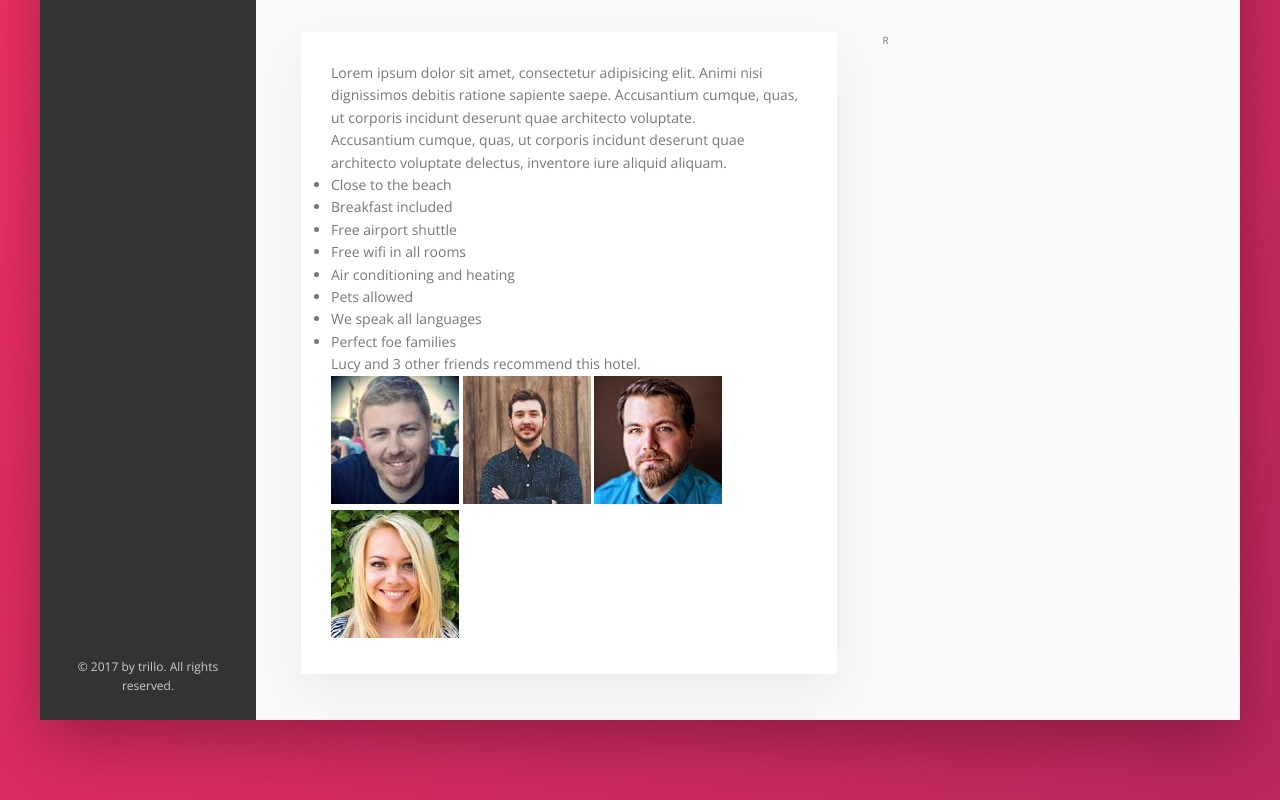
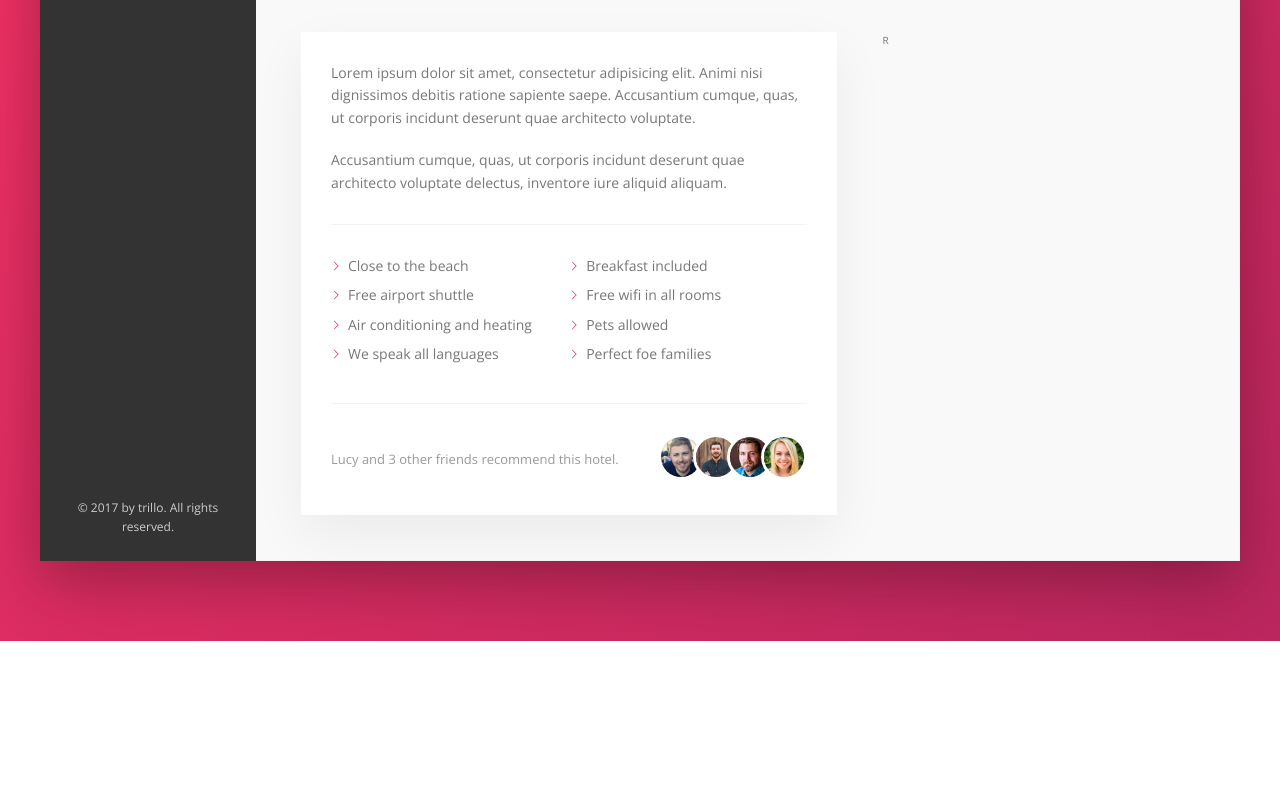
Before and after one commit to olbesp/trillo, a website: page index.html in a window 1280 px wide. Shown: the part 615-1415 px from the top of the page. After the commit the page ends 1256 px from the top, so only its background shows below. Drawn offline with nearby package versions, Linux system fonts and the light colour scheme.

Commit message:
Add style into 'description' section

```diff
--- a/index.html
+++ b/index.html
@@ -154,7 +154,7 @@
                    <li class="list__item">Perfect foe families</li>
                  </ul>
                  <div class="recommend">
-                   <p class="pecommend__count">
+                   <p class="recommend__count">
                      Lucy and 3 other friends recommend this hotel.
                    </p>
                    <div class="recommend__friends">
--- a/sass/_components.scss
+++ b/sass/_components.scss
@@ -304,3 +304,78 @@
     box-shadow: none;
   }
 }
+
+//////////////////////////////////
+// PARAGRAPH
+.paragraph:not(:last-of-type) {
+  margin-bottom: 2rem;
+}
+
+
+//////////////////////////////////
+// LIST
+.list {
+  list-style: none;
+  margin: 3rem 0;
+  padding: 3rem 0;
+  border-top: var(--line);
+  border-bottom: var(--line);
+
+  display: flex;
+  flex-wrap: wrap;
+
+  &__item {
+    flex: 0 0 50%;
+    margin-bottom: .7rem;
+  }
+
+  &__item::before {
+    content: "";
+    display: inline-block;
+    height: 1rem;
+    width: 1rem;
+    margin-right: .7rem;
+
+    // Older browsers
+    // background-image: url(../img/chevron-thin-right.svg);
+    // background-size: cover;
+
+    // Newer browsers - masks
+    background-color: var(--color-primary);
+    -webkit-mask-image: url(../img/chevron-thin-right.svg);
+    -webkit-mask-size: cover;
+    mask-image: url(../img/chevron-thin-right.svg);
+    mask-size: cover;
+  }
+}
+
+
+//////////////////////////////////
+// RECOMMEND
+.recommend {
+  font-size: 1.3rem;
+  color: var(--color-grey-dark-3);
+
+  display: flex;
+  align-items: center;
+
+  &__count {
+    margin-right: auto;
+  }
+
+  &__friends {
+
+  }
+
+  &__photo {
+    box-sizing: content-box;
+    height: 4rem;
+    width: 4rem;
+    border-radius: 50%;
+    border: 3px solid #fff;
+
+    &:not(:last-child) {
+      margin-right: -1.5rem;
+    }
+  }
+}
```
Also changed, not shown: css/style.css.
